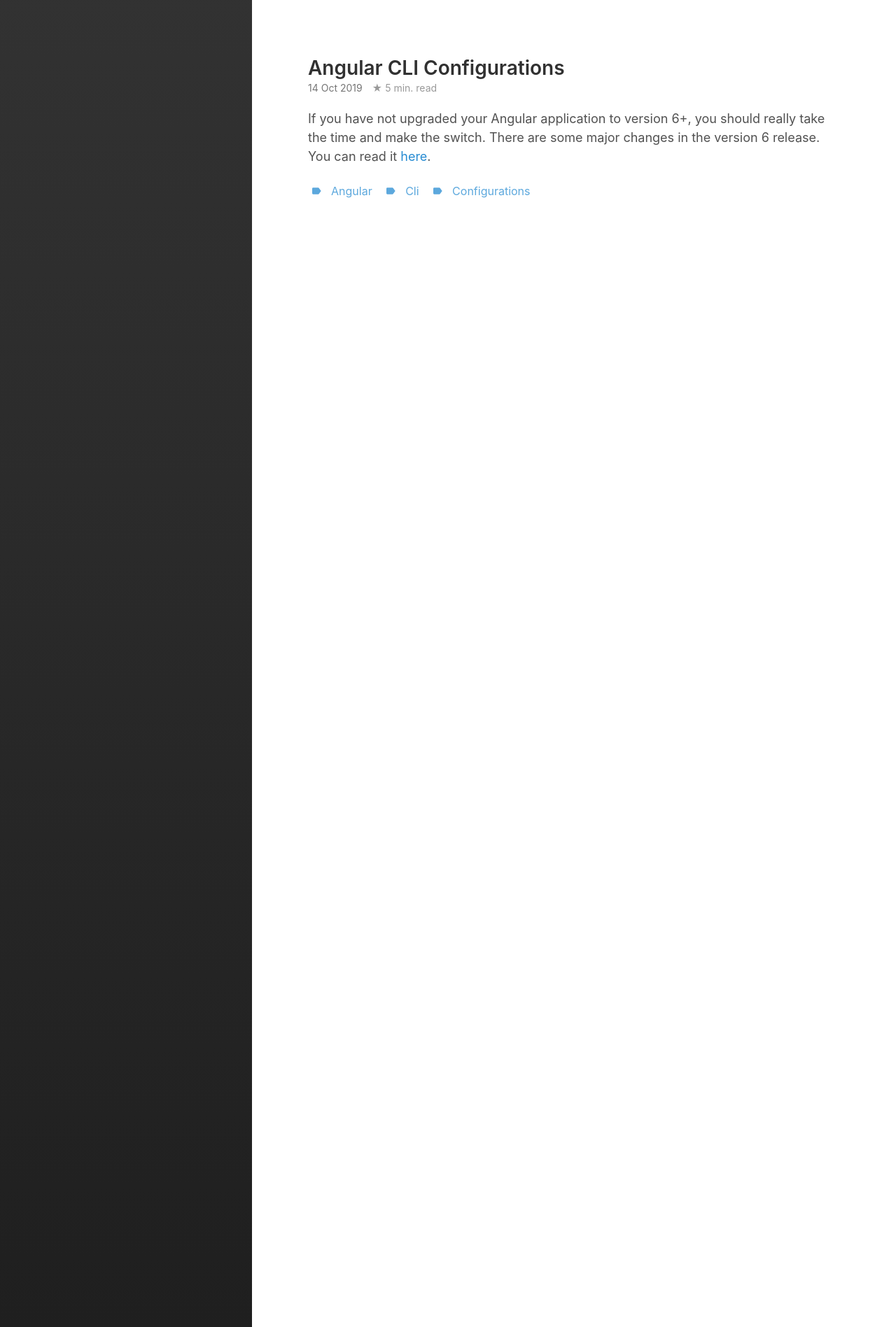
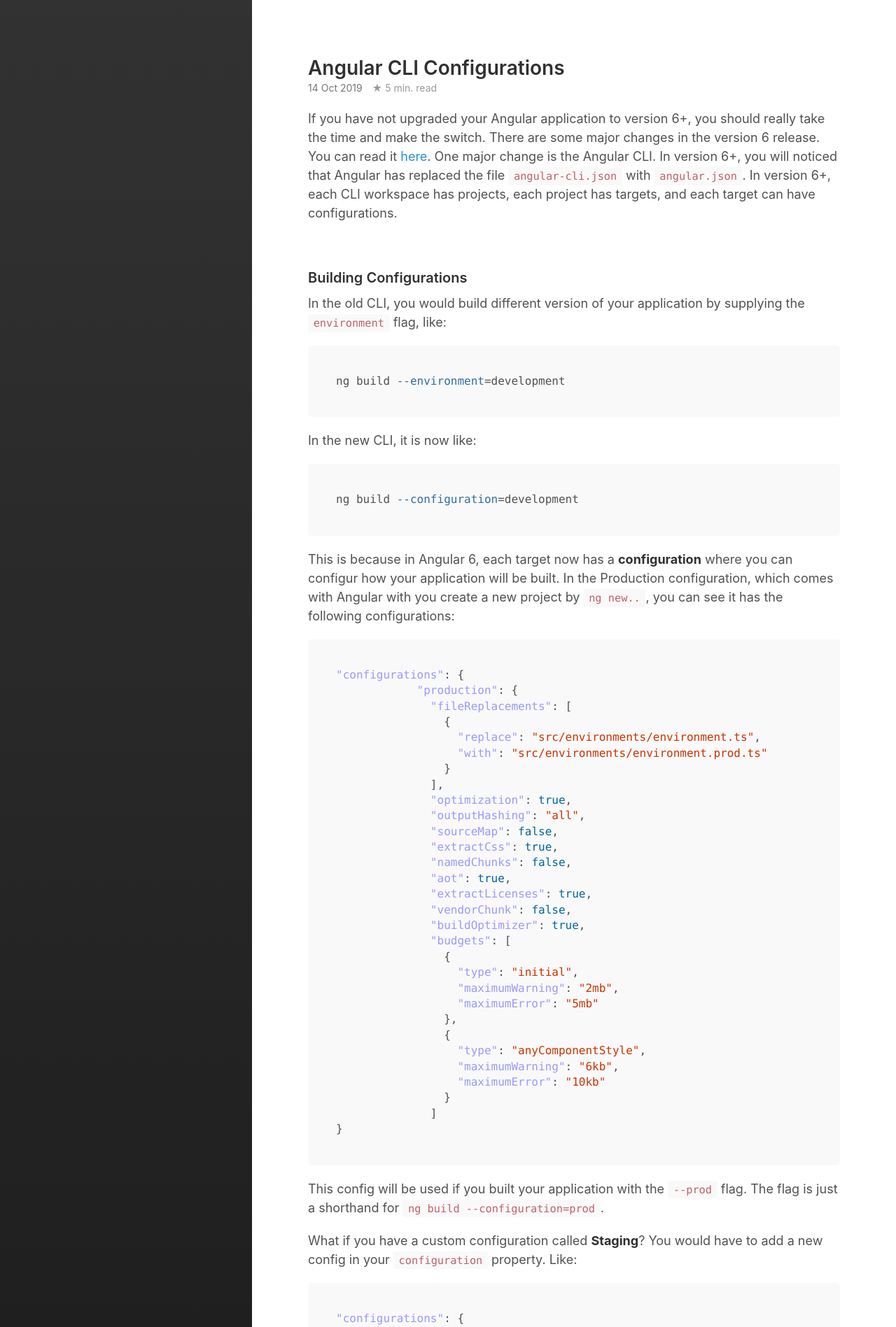
Before and after one commit to yiqu/yiqu.github.io, a Jekyll site: the page built from _posts/2019-10-14-cli-configs.md, in a window 1280 px wide. Shown: the top 1897 px of the page at 70% size. Built offline with Jekyll 4.4.1, drawn with Linux system fonts in a browser that asks for light colours; some web fonts are replaced; some of the changed text lies outside the part shown.

Commit message:
Update 2019-10-14-cli-configs.md

````diff
--- a/_posts/2019-10-14-cli-configs.md
+++ b/_posts/2019-10-14-cli-configs.md
@@ -10,3 +10,126 @@
 
 If you have not upgraded your Angular application to version 6+, you should really take the time and make the switch. There are some major changes
 in the version 6 release. You can read it [here](https://github.com/angular/angular/blob/master/CHANGELOG.md#600-2018-05-03).
+One major change is the Angular CLI. In version 6+, you will noticed that Angular has replaced the file <code>angular-cli.json</code> with
+<code>angular.json</code>. In version 6+, each CLI workspace has projects, each project has targets, and each target can have configurations.
+
+<br/>
+#### Building Configurations
+
+In the old CLI, you would build different version of your application by supplying the <code>environment</code> flag, like:
+```bash
+ng build --environment=development
+```
+
+In the new CLI, it is now like:
+```bash
+ng build --configuration=development
+```
+
+This is because in Angular 6, each target now has a **configuration** where you can configur how your application will be built. In the Production configuration, which comes with Angular with you create a new project by <code>ng new..</code>, you can see it has the following configurations:
+
+```json
+"configurations": {
+            "production": {
+              "fileReplacements": [
+                {
+                  "replace": "src/environments/environment.ts",
+                  "with": "src/environments/environment.prod.ts"
+                }
+              ],
+              "optimization": true,
+              "outputHashing": "all",
+              "sourceMap": false,
+              "extractCss": true,
+              "namedChunks": false,
+              "aot": true,
+              "extractLicenses": true,
+              "vendorChunk": false,
+              "buildOptimizer": true,
+              "budgets": [
+                {
+                  "type": "initial",
+                  "maximumWarning": "2mb",
+                  "maximumError": "5mb"
+                },
+                {
+                  "type": "anyComponentStyle",
+                  "maximumWarning": "6kb",
+                  "maximumError": "10kb"
+                }
+              ]
+}
+```
+
+This config will be used if you built your application with the <code>--prod</code> flag. The flag is just a shorthand for
+<code>ng build --configuration=prod</code>.
+
+What if you have a custom configuration called **Staging**? You would have to add a new config in your <code>configuration</code>
+property. Like:
+
+```json
+"configurations": {
+            "production": {
+            ...
+             }
+            "staging": {
+              "someProperty": blah,
+              "someProperty": blah
+              "fileReplacements": [
+                {
+                  "replace": "src/environments/environment.ts",
+                  "with": "src/environments/environment.staging.ts"
+                }
+              ],
+            }
+```
+
+Now you can build your **Staging** with <code>ng build --configuration=staging</code>.
+
+Let's go one step further, what if you want to build Staging with all the options that Production have? For example, having
+<code>aot</code>, and tree shaking? Well you could either add those options into your **Staging** configuration, or you could create
+a new configuration called <code>Staging-Prod</code> like the following:
+
+```json
+"configurations": {
+            "production": {
+            ...
+             }
+            "staging": {
+              ...
+            }
+            "staging-prod": {
+              "optimization": true,
+              "outputHashing": "all",
+              "sourceMap": false,
+              "extractCss": true,
+              "namedChunks": false,
+              "aot": true,
+              "extractLicenses": true,
+              "vendorChunk": false,
+              "buildOptimizer": true,
+              "budgets": [
+                {
+                  "type": "initial",
+                  "maximumWarning": "2mb",
+                  "maximumError": "5mb"
+                },
+                {
+                  "type": "anyComponentStyle",
+                  "maximumWarning": "6kb",
+                  "maximumError": "10kb"
+                }
+              ]
+              "fileReplacements": [
+                {
+                  "replace": "src/environments/environment.ts",
+                  "with": "src/environments/environment.staging.ts"
+                }
+              ],
+            }
+```
+Now you can build **Staging-Prod** by <code>ng build --configuration=staging-prod</code>. You will have all your Staging
+environment properties with the Prodution options.
+
+<br/>
+#### Serve Configurations
````
